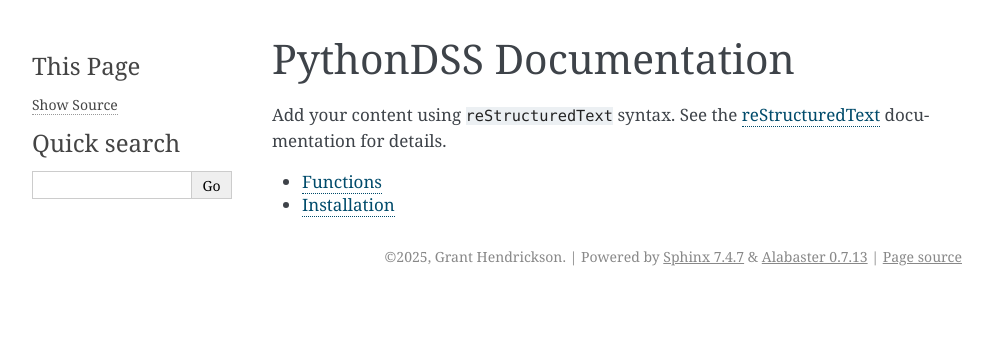
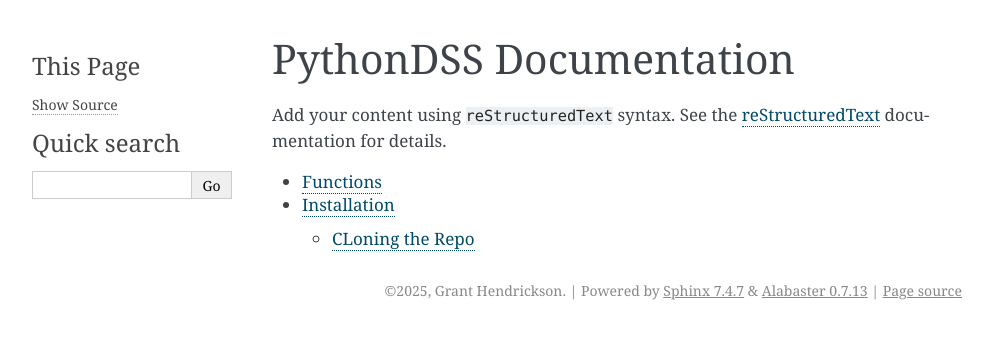
Before and after one commit to granthendrickson19/Python-DSS-Analysis, a Sphinx documentation site: the page built from docs/index.rst, in a window 1280 px wide. Shown: the top 339 px of the page, without its empty margins (148-1141 px from the left). Built offline with Sphinx 7.4.7, drawn with Linux system fonts in a browser that asks for light colours.

Commit message:
working on docs

```diff
--- a/docs/Installation.rst
+++ b/docs/Installation.rst
@@ -8,6 +12,11 @@
 
 ''from PythonDSSAnalysis import DSSHandler as DSS''
 
-Users can now call all the 'functions< https://granthendrickson19.github.io/Python-DSS-Analysis/DSSHandler.html#>'_ available by invoking the DSS module
+Users can now call all the 'functions <https://granthendrickson19.github.io/Python-DSS-Analysis/DSSHandler.html#>'_ available by invoking the DSS module
 
 ''betas = DSS.data_normalizer(someData)''
+
+
+----------
+CLoning the Repo
+----------
```
Also changed, not shown: other parts of docs/Installation.rst (+5 -1 lines).
